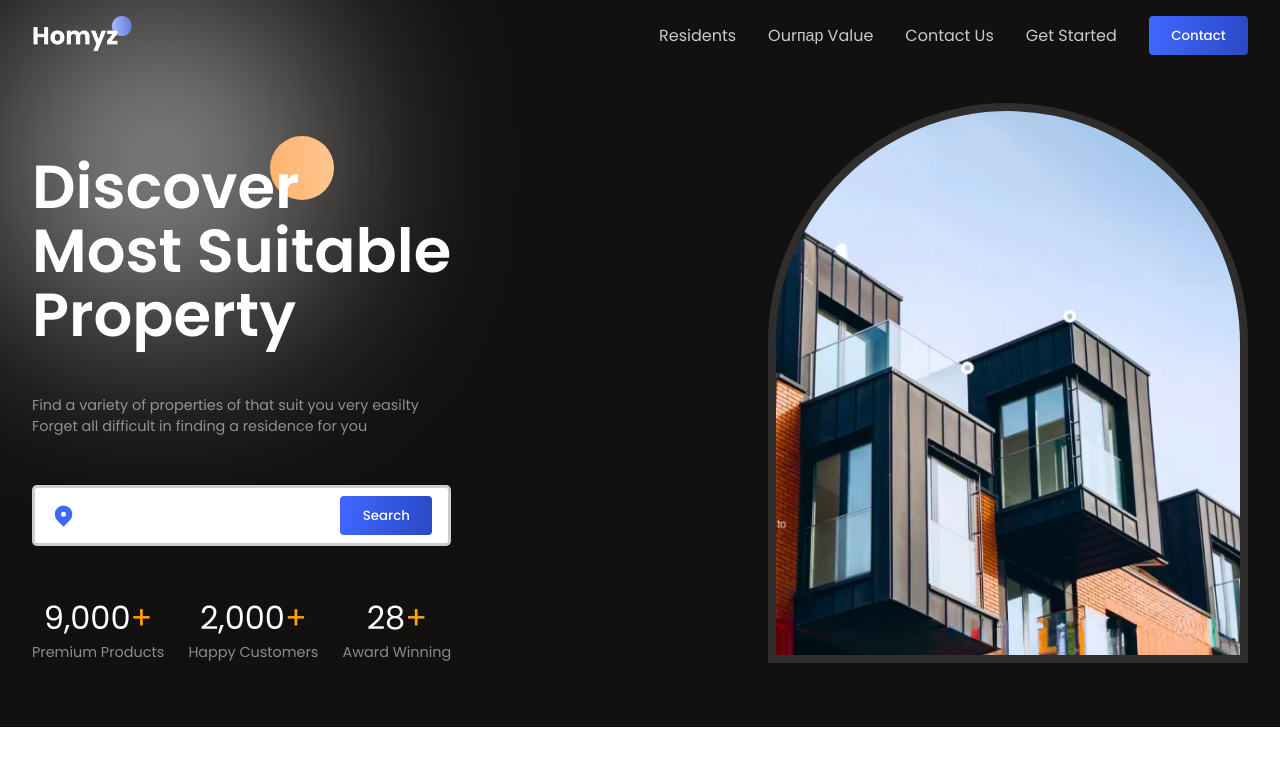
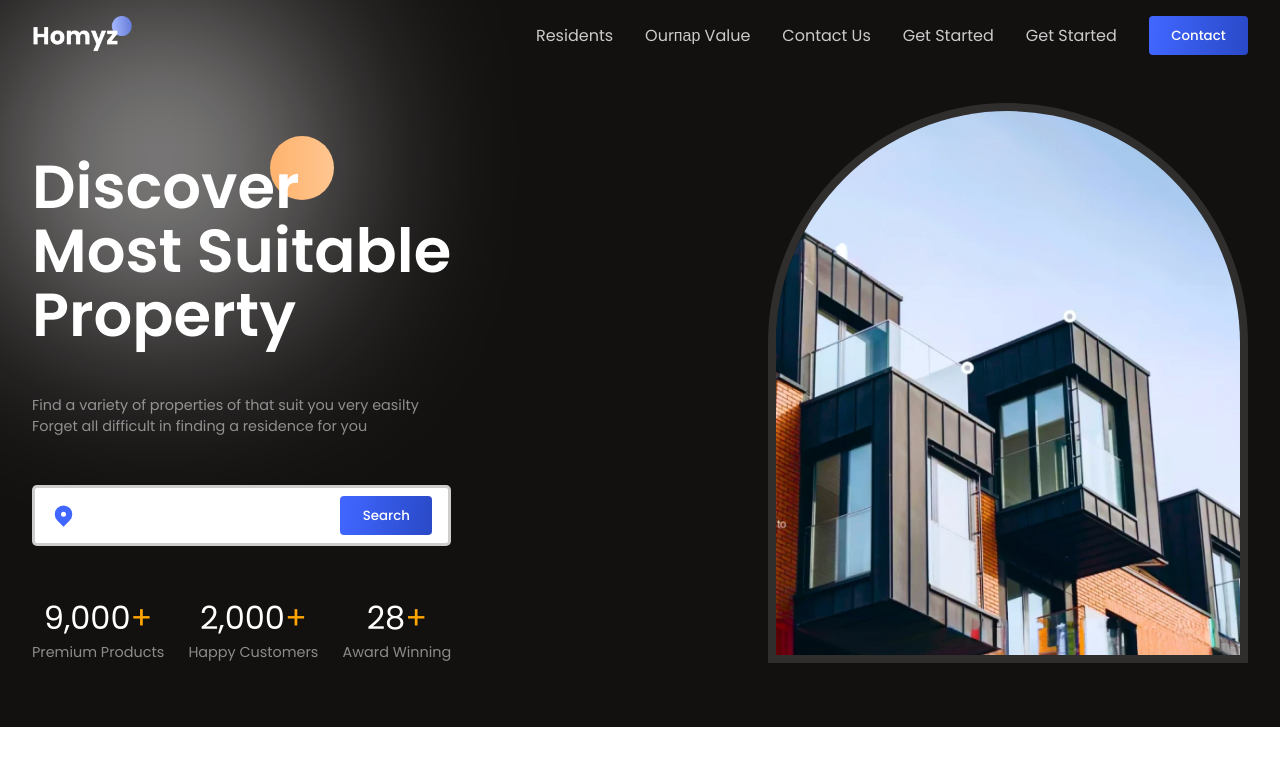
Before and after one commit to Vekay1/estate, a React (Vite) app: page / in a window 1280 px wide. Shown: the top 762 px of the page. Built offline with nearby package versions, Linux system fonts and the light colour scheme.

Commit message:
Update Header.jsx

```diff
--- a/src/components/Header/Header.jsx
+++ b/src/components/Header/Header.jsx
@@ -12,6 +12,7 @@ const Header = () => {
                     <a href="">Residents</a>
                     <a href="">Ourпар Value</a>
                     <a href="">Contact Us</a>
+                    <a href="">Get Started</a>
                     <a href="">Get Started</a>
                     <button className="button">
                         <a href="">Contact</a>
```
